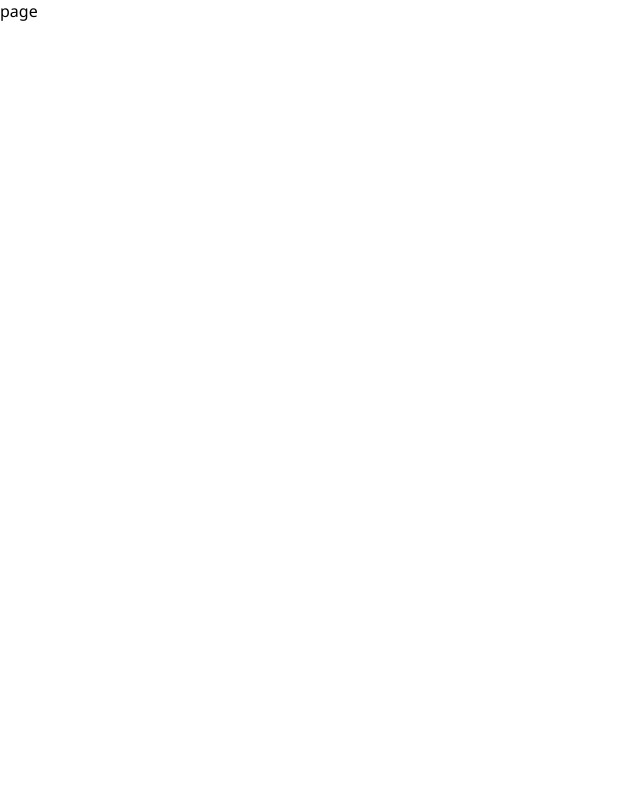
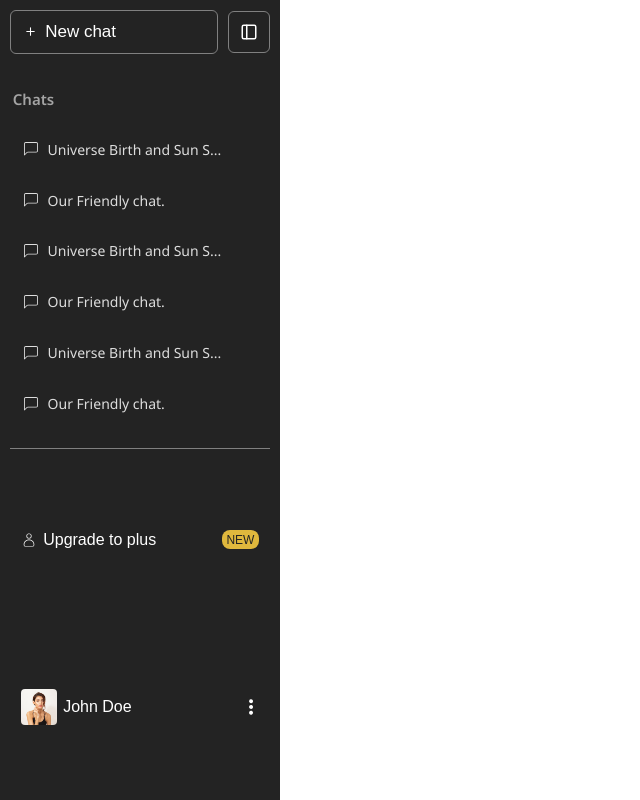
Before and after one commit to t2e0j0a4/ChatGPT-UI-Clone, a Next.js app: page / in a window 1280 px wide. Shown: the whole page, without its empty margins (0-640 px from the left). Built offline with nearby package versions, Linux system fonts and the light colour scheme.

Commit message:
changes and assets added

```diff
--- a/app/globals.css
+++ b/app/globals.css
@@ -35,3 +35,16 @@ li {
 }
 
 /* ******************************************************************* */
+
+.app {
+    width: 100%;
+    max-width: 100%;
+    height: 100%;
+    background-color: #fff;
+
+    display: flex;
+    flex-direction: row;
+    align-items: flex-start;
+
+    position: relative;
+}
--- a/app/layout.tsx
+++ b/app/layout.tsx
@@ -2,17 +2,32 @@ import "./globals.css";
 import type { Metadata } from "next";
 import { Noto_Sans } from "next/font/google";
 
+// Components
+import Sidebar from "./components/Sidebar/Sidebar";
+
+// Context State
+import AppState from "./context/AppState";
+
+// General
 const notosans = Noto_Sans({ subsets: ["latin"], weight : ['100', '300', '400', '500', '600'] });
 
 export const metadata: Metadata = {
-  title: "Chatgpt",
+  title: "Chat GPT",
   description: "ChatGPT Clone.",
 };
 
 export default function RootLayout({ children }: { children: React.ReactNode }) {
+
   return (
     <html lang="en" className={notosans.className}>
-      <body>{children}</body>
+      <body>
+        <AppState>
+          <main className="app">
+            <Sidebar/>
+            {children}
+          </main>
+        </AppState>
+      </body>
     </html>
   );
 }
```
Also changed, not shown: public/User.jpeg (added).
